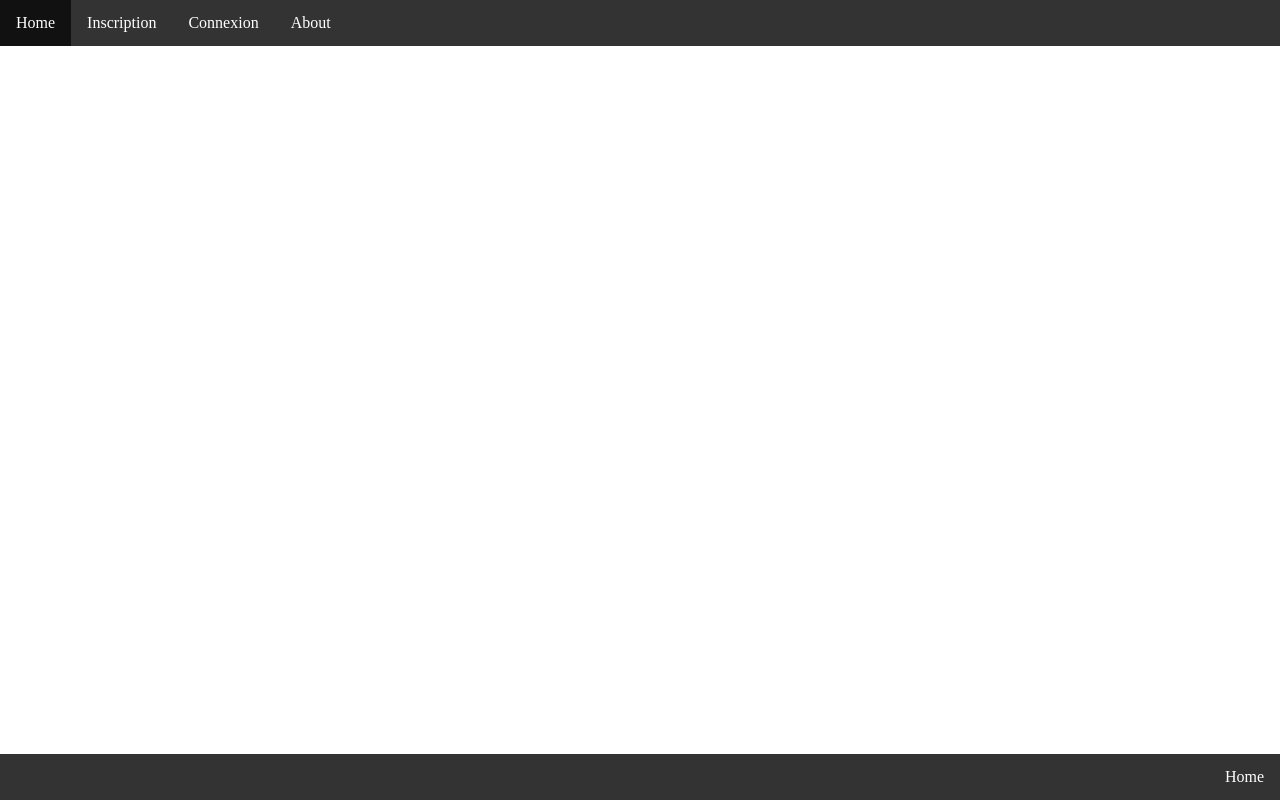
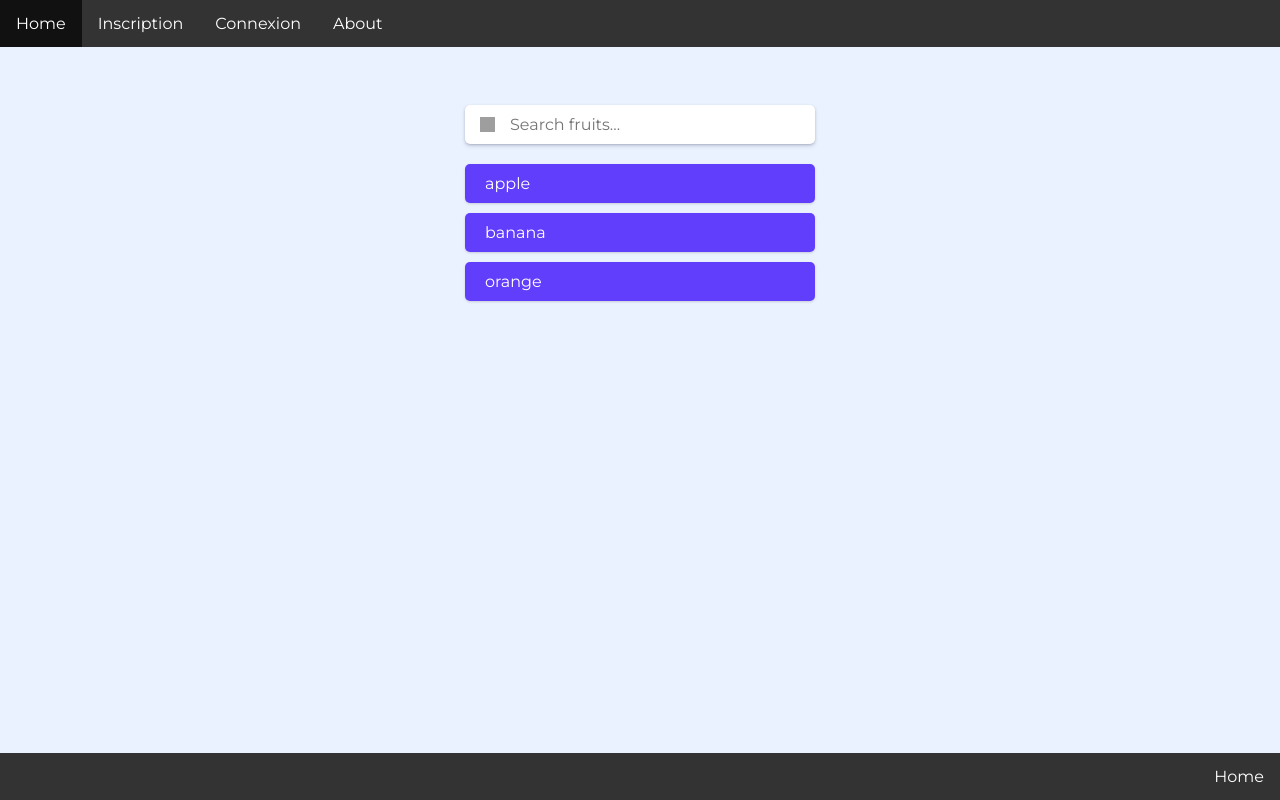
Before and after one commit to KTaclysme/vuejsexpress, a Vue app in the folder public/vue-project/: page / in a window 1280 px wide. Shown: the top 800 px of the page. Built offline with nearby package versions, Linux system fonts and the light colour scheme; grey boxes are pictures that could not be loaded.

Commit message:
fruit site wtf

```diff
--- a/public/vue-project/src/App.vue
+++ b/public/vue-project/src/App.vue
@@ -11,6 +11,7 @@ import HomeView from './views/HomeView.vue';
   </header>
 
   <body>
+    <HomeView/>
   </body>
 
   <footer>
--- a/public/vue-project/src/components/Home.vue
+++ b/public/vue-project/src/components/Home.vue
@@ -6,7 +6,7 @@
 
 <script>
 export default {
-  name: 'Home',
+  name: 'HomePage',
   data() {
     return {
       msg: 'Home'
--- a/public/vue-project/src/components/LayoutFooter.vue
+++ b/public/vue-project/src/components/LayoutFooter.vue
@@ -10,7 +10,7 @@
 </template>
 <script>
 export default {
-  name: 'Layout',
+  name: 'LayoutFooter',
   data() {
     return {
       msg: 'Layout'
--- a/public/vue-project/src/components/LayoutHeader.vue
+++ b/public/vue-project/src/components/LayoutHeader.vue
@@ -13,7 +13,7 @@
 </template>
 <script>
 export default {
-  name: 'Layout',
+  name: 'LayoutHeader',
   data() {
     return {
       msg: 'Layout'
--- a/public/vue-project/src/components/Login.vue
+++ b/public/vue-project/src/components/Login.vue
@@ -21,7 +21,7 @@
 
 <script>
 export default {
-  name: 'Login',
+  name: 'LoginPage',
   data() {
     return {
       msg: 'LOGIN'
--- a/public/vue-project/src/components/Register.vue
+++ b/public/vue-project/src/components/Register.vue
@@ -29,7 +29,7 @@
 
 <script>
 export default {
-  name: 'Register',
+  name: 'RegisterPage',
   data() {
     return {
       msg: 'INCSRIPTION'
--- /dev/null
+++ b/public/vue-project/src/components/SearchBar.vue
@@ -0,0 +1,71 @@
+<template>
+    <input type="text" v-model="input" placeholder="Search fruits..." />
+   <div class="item fruit" v-for="fruit in filteredList()" :key="fruit">
+     <p>{{ fruit }}</p>
+   </div>
+   <div class="item error" v-if="input&&!filteredList().length">
+      <p>No results found!</p>
+   </div>
+ </template>
+
+ <script setup>
+ //direction api to bdd site de giga fruit wtf
+ import { ref } from "vue";
+ let input = ref("");
+ const fruits = ["apple", "banana", "orange"];
+ function filteredList() {
+   return fruits.filter((fruit) =>
+     fruit.toLowerCase().includes(input.value.toLowerCase())
+   );
+ }
+ </script>
+
+ <style>
+ @import url("https://fonts.googleapis.com/css2?family=Montserrat&display=swap");
+
+ * {
+   padding: 0;
+   margin: 0;
+   box-sizing: border-box;
+   font-family: "Montserrat", sans-serif;
+ }
+
+ body {
+   padding: 20px;
+   min-height: 100vh;
+   background-color: rgb(234, 242, 255);
+ }
+
+ input {
+   display: block;
+   width: 350px;
+   margin: 20px auto;
+   padding: 10px 45px;
+   background: white url("assets/search-icon.svg") no-repeat 15px center;
+   background-size: 15px 15px;
+   font-size: 16px;
+   border: none;
+   border-radius: 5px;
+   box-shadow: rgba(50, 50, 93, 0.25) 0px 2px 5px -1px,
+     rgba(0, 0, 0, 0.3) 0px 1px 3px -1px;
+ }
+
+ .item {
+   width: 350px;
+   margin: 0 auto 10px auto;
+   padding: 10px 20px;
+   color: white;
+   border-radius: 5px;
+   box-shadow: rgba(0, 0, 0, 0.1) 0px 1px 3px 0px,
+     rgba(0, 0, 0, 0.06) 0px 1px 2px 0px;
+ }
+
+ .fruit {
+   background-color: rgb(97, 62, 252);
+   cursor: pointer;
+ }
+
+ .error {
+   background-color: tomato;
+ }
+ </style>
--- a/public/vue-project/src/views/HomeView.vue
+++ b/public/vue-project/src/views/HomeView.vue
@@ -1,7 +1,9 @@
 <script setup lang="ts">
+import SearchBar from '../components/SearchBar.vue'
 </script>
 
 <template>
   <main>
+    <SearchBar/>
   </main>
 </template>
```
